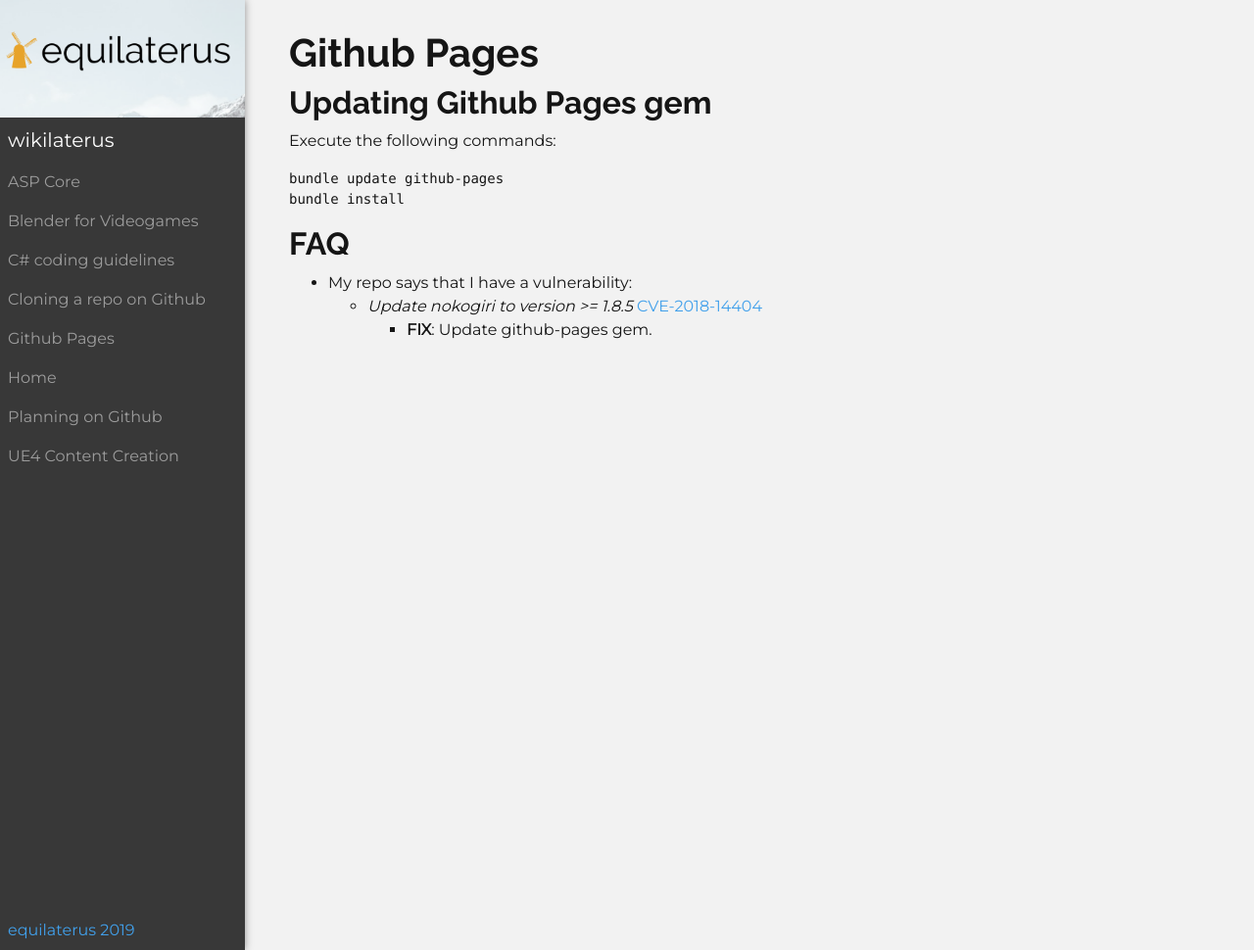
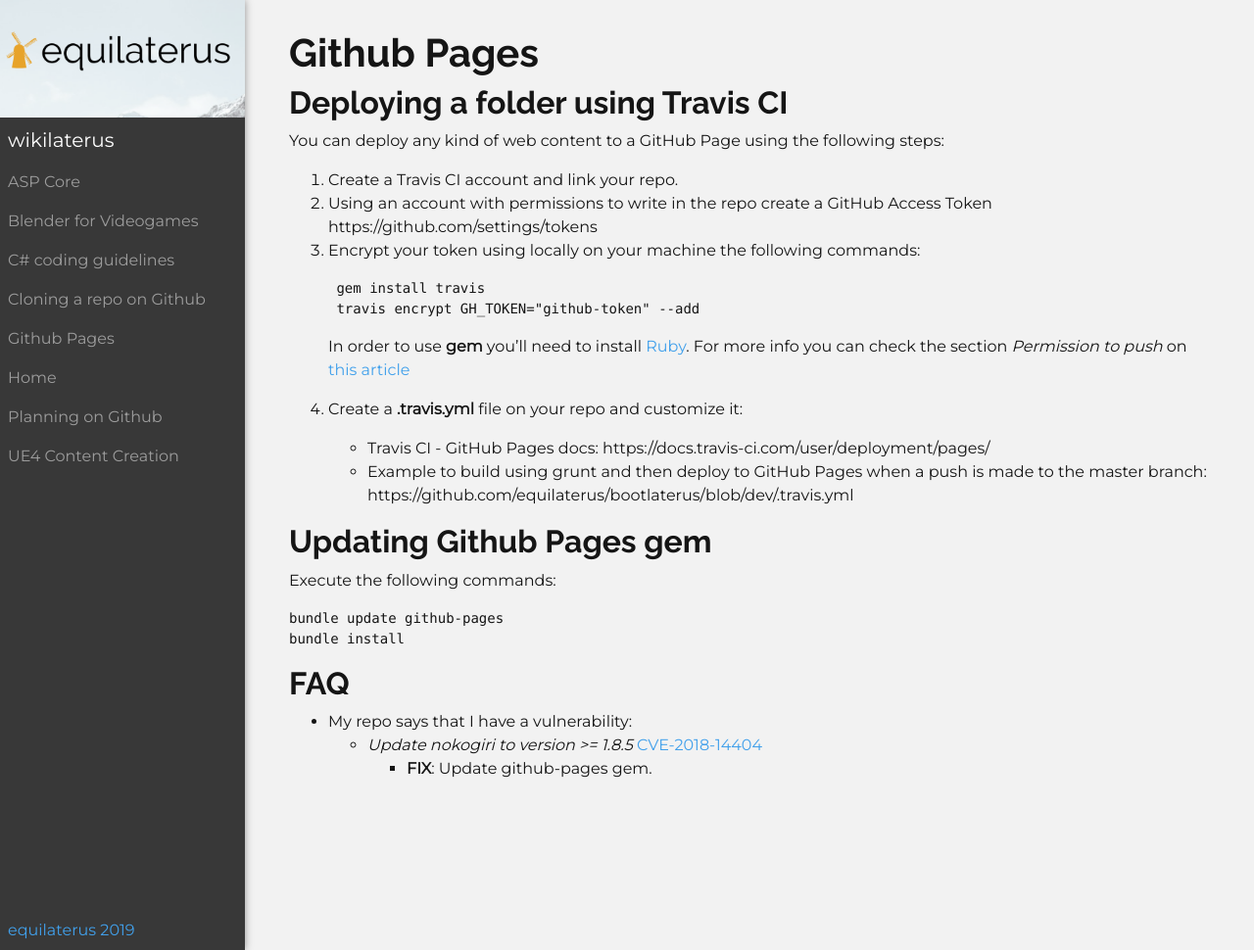
Before and after one commit to equilaterus/wikilaterus, a Jekyll site: the page built from wiki/Github-Pages.md, in a window 1280 px wide and 970 px high. Shown: the whole window at 98% size. Built offline with Jekyll 4.4.1, drawn with Linux system fonts in a browser that asks for light colours; nearby versions of some CDN libraries.

Commit message:
Github Pages Deployment using TravisCI

````diff
--- a/wiki/Github-Pages.md
+++ b/wiki/Github-Pages.md
@@ -4,6 +4,28 @@
 wikiPageName: Github-Pages
 menu: wiki
 ---
+
+## Deploying a folder using Travis CI
+
+You can deploy any kind of web content to a GitHub Page using the following steps:
+
+1. Create a Travis CI account and link your repo.
+2. Using an account with permissions to write in the repo create a GitHub Access Token https://github.com/settings/tokens
+3. Encrypt your token using locally on your machine the following commands:
+
+    ```
+    gem install travis
+    travis encrypt GH_TOKEN="github-token" --add
+    ```
+
+    In order to use **gem** you'll need to install [Ruby](https://www.ruby-lang.org/en/downloads/). For more info you can check the section *Permission to push* on [this article](https://iamstarkov.com/deploy-gh-pages-from-travis/)
+
+
+4. Create a **.travis.yml** file on your repo and customize it:
+
+    * Travis CI - GitHub Pages docs: https://docs.travis-ci.com/user/deployment/pages/
+    * Example to build using grunt and then deploy to GitHub Pages when a push is made to the master branch: https://github.com/equilaterus/bootlaterus/blob/dev/.travis.yml
+
 
 ## Updating Github Pages gem
 
@@ -13,6 +35,7 @@
 bundle update github-pages
 bundle install
 ```
+
 ## FAQ
 
 * My repo says that I have a vulnerability:
````
